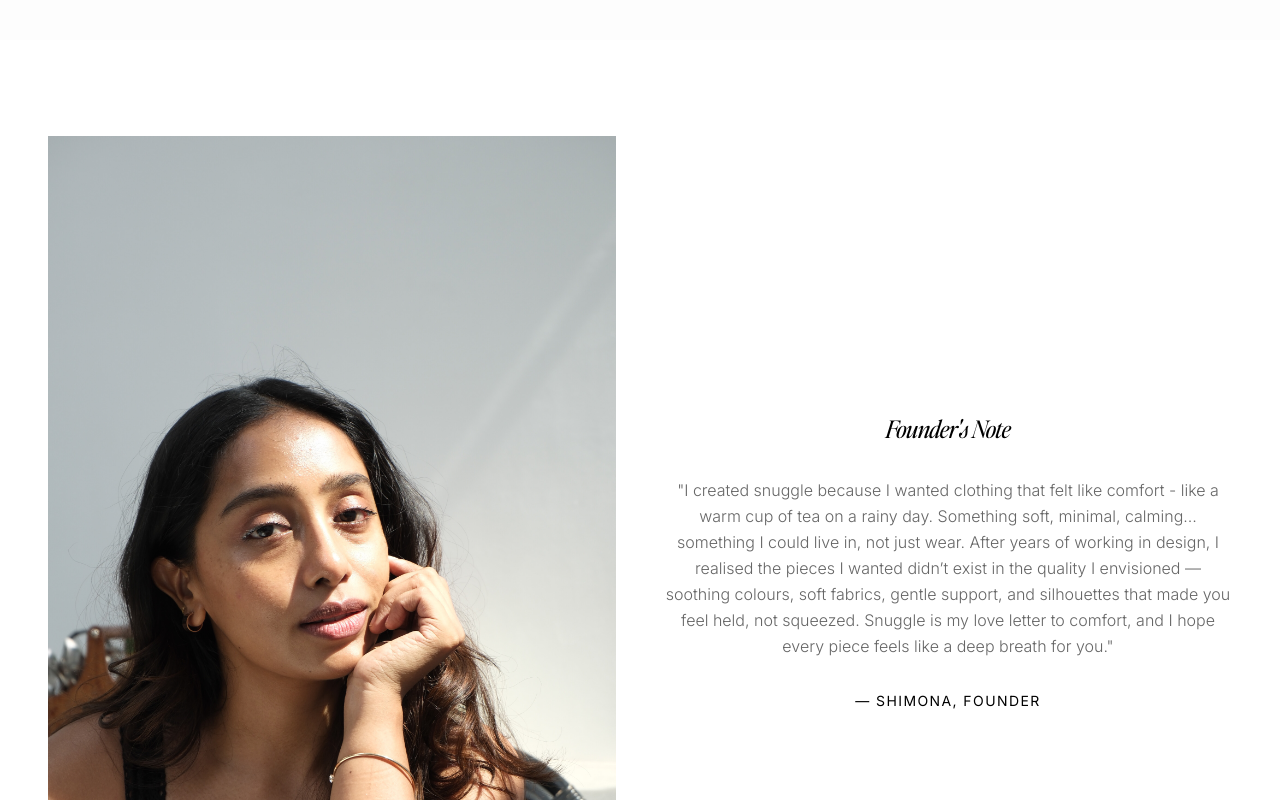
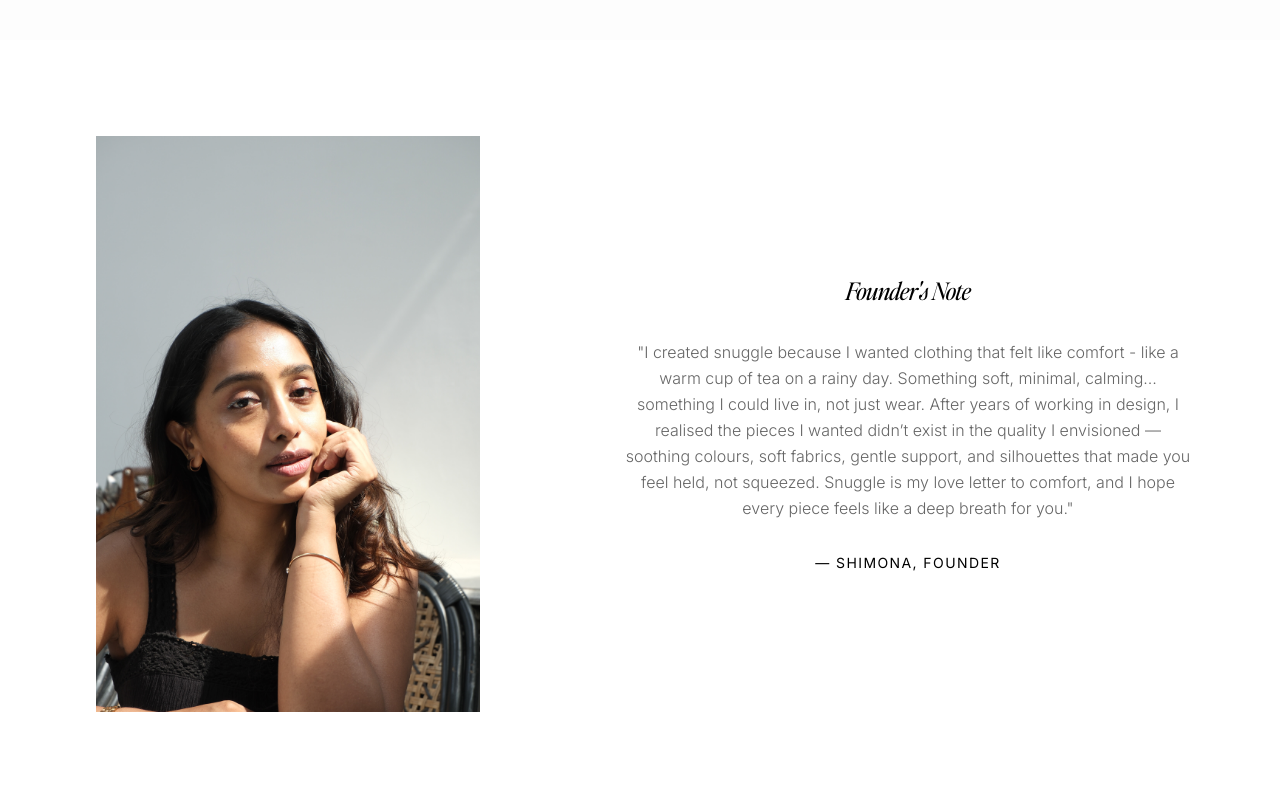
Before and after one commit to DrKingSchultz69/Snuggles, a React (Vite) app: page / in a window 1280 px wide. Shown: the part 2820-3620 px from the top of the page. Built offline with nearby package versions, Linux system fonts and the light colour scheme; no server answers.

Commit message:
avlo dhan nu nenaikiren

```diff
--- a/src/pages/Home.tsx
+++ b/src/pages/Home.tsx
@@ -145,15 +145,15 @@
             <img
               src="/images/founder.jpeg"
               alt="Shimona, Founder"
-              className="w-full h-auto"
+              className="w-full max-w-sm h-auto mr-auto lg:ml-12"
             />
           </div>
           <div className="order-2 space-y-8 text-center">
-            <h2 className="text-2xl font-serif italic">Founder's Note</h2>
-            <p className="leading-relaxed text-muted-foreground font-light text-base">
+            <h2 className="text-2xl font-serif italic relative -left-10">Founder's Note</h2>
+            <p className="leading-relaxed text-muted-foreground font-light text-base relative -left-10">
               "I created snuggle because I wanted clothing that felt like comfort - like a warm cup of tea on a rainy day.  Something soft, minimal, calming… something I could live in, not just wear. After years of working in design, I realised the pieces I wanted didn’t exist in the quality I envisioned — soothing colours, soft fabrics, gentle support, and silhouettes that made you feel held, not squeezed. Snuggle is my love letter to comfort, and I hope every piece feels like a deep breath for you."
             </p>
-            <p className="uppercase tracking-widest text-sm">— Shimona, Founder</p>
+            <p className="uppercase tracking-widest text-sm relative -left-10">— Shimona, Founder</p>
           </div>
         </div>
       </section>
```
